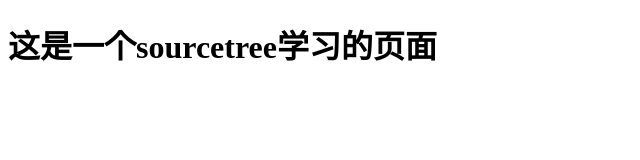
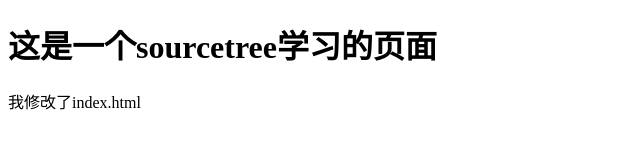
Before and after one commit to xiafeiinter/learn, a plain HTML site: page index.html in a window 1280 px wide. Shown: the whole page, without its empty margins (0-640 px from the left). Drawn offline with Linux system fonts and the light colour scheme.

Commit message:
我修改了index.html

```diff
--- a/index.html
+++ b/index.html
@@ -6,5 +6,6 @@
 </head>
 <body>
     <h1>这是一个sourcetree学习的页面</h1>
+<p>我修改了index.html</p>
 </body>
 </html>
```
